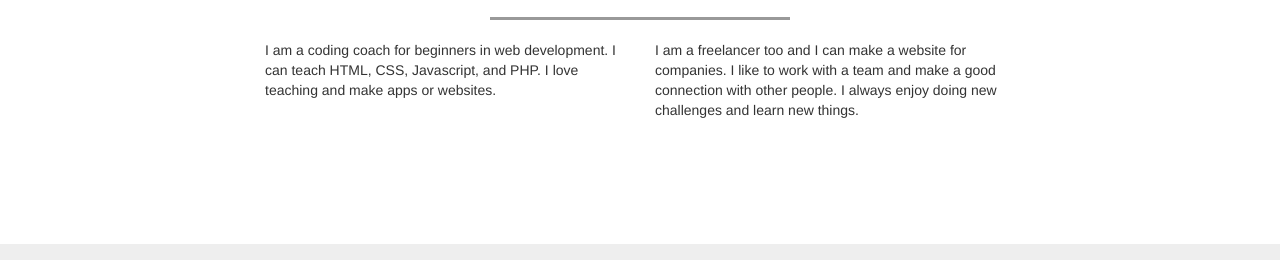
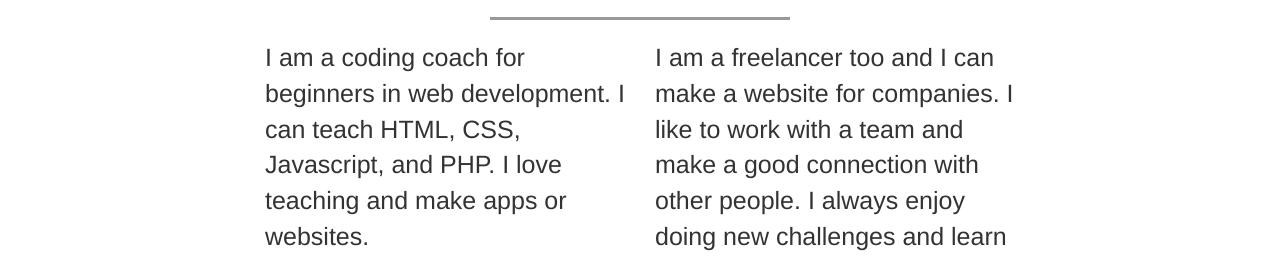
Before and after one commit to scaltielgloriaa/resume, a plain HTML site: page portofolio/index.html in a window 1280 px wide. Shown: the part 526-786 px from the top of the page. Drawn offline with nearby package versions, Linux system fonts and the light colour scheme.

Commit message:
Update style.css

```diff
--- a/portofolio/css/style.css
+++ b/portofolio/css/style.css
@@ -11,7 +11,9 @@ body {
 	height: 200px;
 	border: 5px solid gray;
 }
-
+p{
+	font-size: 25px;
+}
 hr {
 	width: 300px;
 	border-top: 3px solid #999;
```
